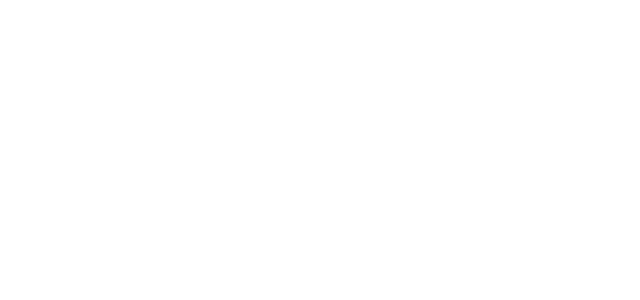
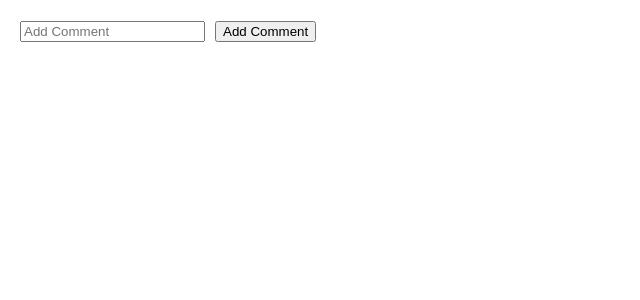
Before and after one commit to sahilrahmani89/react-ui-code, a React (Create React App) app: page /comment-widget in a window 1280 px wide. Before the commit this address had no page. Shown: the top 300 px of the page, without its empty margins (0-640 px from the left). Built offline with nearby package versions, Linux system fonts and the light colour scheme.

Commit message:
added comment widget

```diff
--- a/src/App.js
+++ b/src/App.js
@@ -3,6 +3,7 @@
 import { Routes,Route } from "react-router-dom";
 import Homepage from "./pages/Homepage";
 import BoxClick from "./pages/BoxClick";
+import Comment from "./components/comment/Comment";
 
 
 
@@ -13,12 +14,16 @@
     <>
       <Routes>
         <Route
-          Component={Homepage}
+          element={<Homepage/>}
           path="/"
         />
         <Route
-         Component={BoxClick}
+         element={<BoxClick/>}
          path="/box"
+        />
+        <Route
+          element={<Comment isRecursive={false} />}
+          path="/comment-widget"
         />
       </Routes>
     </>
--- /dev/null
+++ b/src/components/comment/Comment.js
@@ -0,0 +1,51 @@
+import React from 'react'
+import useComment from './hooks/useComment'
+
+const Comment = ({isRecursive}) => {
+    const {commentInput,
+           handleComment,
+           addComment,
+           data,
+           deleteComment,
+           reply,
+           replyClick
+        } = useComment()
+        console.log('data',data)
+        console.log('reply',reply)
+  return (
+    <React.Fragment>
+    <div style={{padding:'20px'}}>
+        <input
+         onChange={handleComment}
+         type='text'
+         value={commentInput}
+         placeholder='Add Comment'
+        />
+        <button onClick={addComment} style={{marginLeft:'10px'}}>Add Comment</button>
+    </div>
+
+    <div style={{margin:`${isRecursive? '0px':'20px'}`}}>
+           {
+                data?.map((item)=>{
+                  return(
+                    <div key={item.id}>
+                    <p>
+                    <button onClick={()=>deleteComment(item.id)}>Delete</button>
+                    {item.comments}
+                    </p>
+                    <button onClick={()=>replyClick(item.id)}>Reply</button>
+                    {(reply.isOpen && reply.id==item.id )  &&
+                    <>
+                        <Comment isRecursive={true}/>
+                    </>
+                    }
+                    </div>
+                  )
+                })
+            }
+    </div>
+    </React.Fragment>
+  )
+}
+
+export default Comment
--- /dev/null
+++ b/src/components/comment/hooks/useComment.js
@@ -0,0 +1,45 @@
+import {useState} from "react";
+
+const useComment = () =>{
+    const [commentInput,setcommentInput] = useState('')
+    const [data,setdata] = useState([])
+    const [id,setid] = useState(0)
+    const [reply,setreply] = useState({isOpen:false, id:null})
+
+    const addComment = () =>{
+        if(!commentInput) return
+        let newObj = {
+            comments:commentInput,
+            id:id,
+            nestedComment:[]
+        }
+        setdata([...data,{...newObj}])
+        setid((prev)=>prev+1)
+        setcommentInput('')
+    }
+
+    const deleteComment = (id) =>{
+        const remove = data && data?.filter((item)=>item.id!==id)
+        setdata(remove)
+    }
+
+    const handleComment = (e)=>{
+        const value = e.target.value
+        setcommentInput(value)
+    }
+
+    const replyClick = (id) =>{
+        setreply({isOpen:true,id:id})
+    }
+
+    return{
+        commentInput,
+        handleComment,
+        addComment,
+        data,
+        reply,
+        deleteComment,
+        replyClick
+    }
+}
+export default useComment
--- a/src/pages/Homepage.js
+++ b/src/pages/Homepage.js
@@ -5,7 +5,8 @@
   return (
     <div className='p-4 '>
         <div> <Link to={'/'}>Home</Link></div>
-        <div><Link to={'/box'}>Box</Link></div>
+        <div><Link to={'/box'}>Box As per 2d array o & 1</Link></div>
+        <div><Link to={'/comment-widget'}>Comment Widget</Link></div>
     </div>
   )
 }
```
